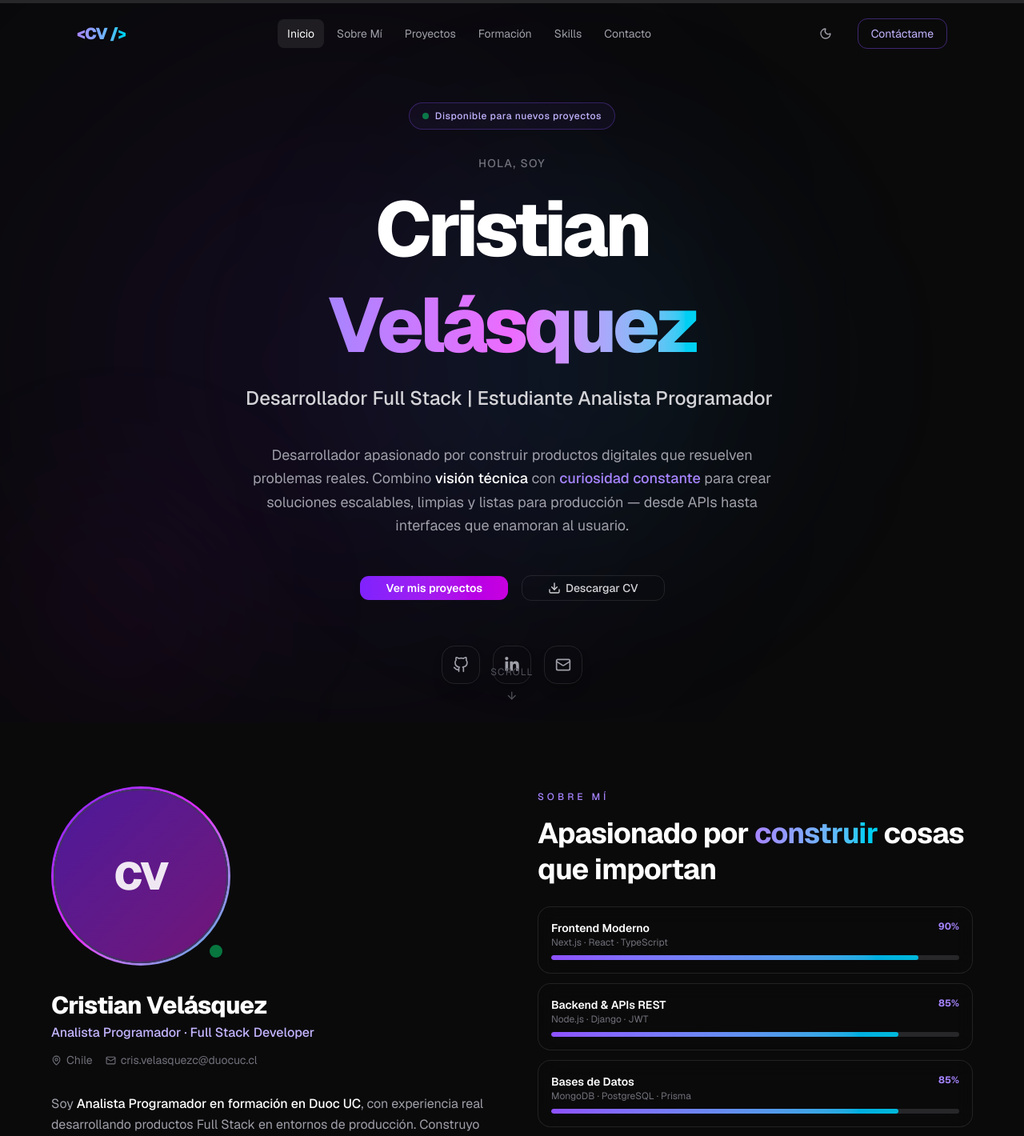
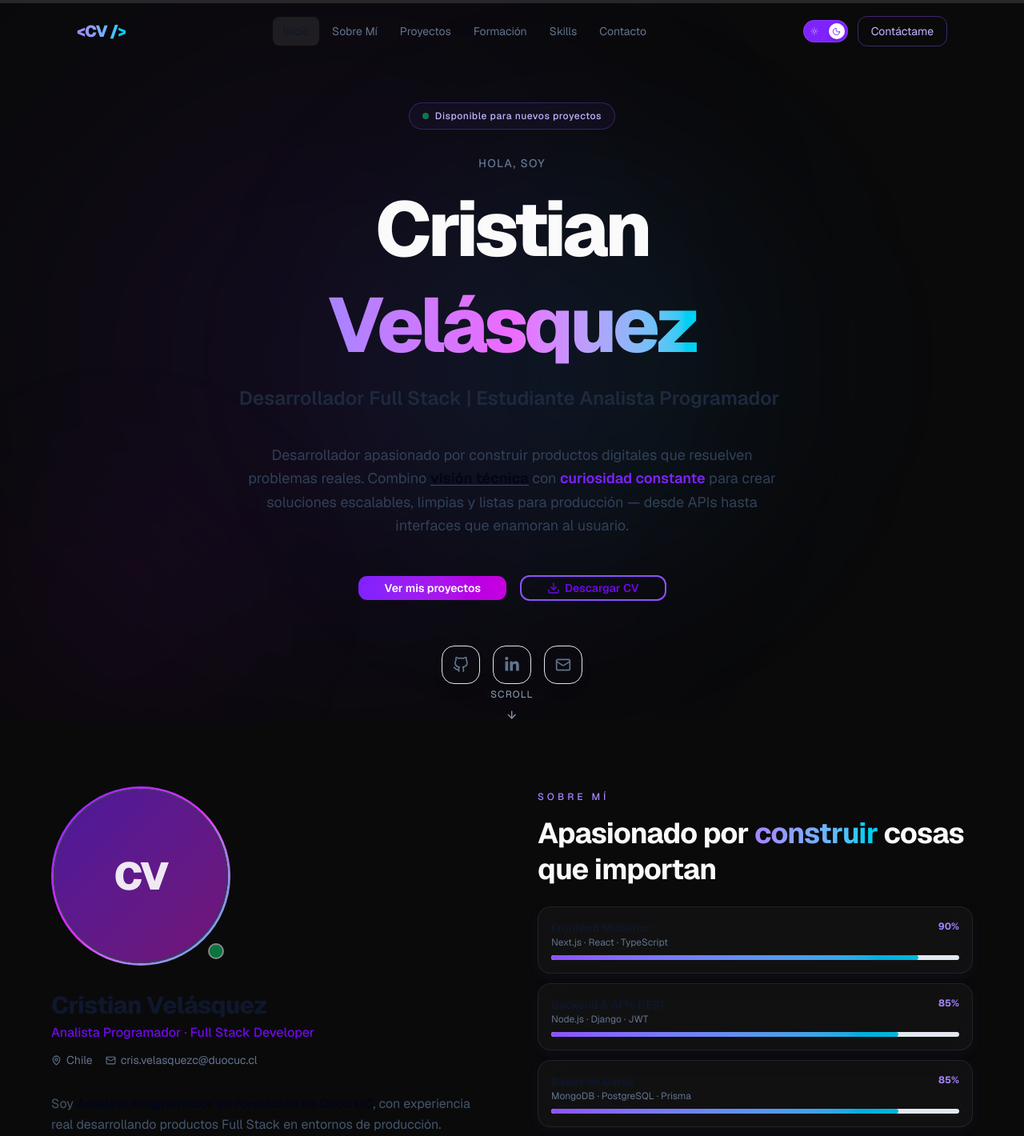
Before and after one commit to cristian102711/portfolio-cristian, a Next.js app: page / in a window 1280 px wide. Shown: the top 1420 px of the page at 80% size. Built offline with nearby package versions, Linux system fonts and the light colour scheme.

Commit message:
fix: modo oscuro y modo claro en proceso de correcion modo claro

```diff
--- a/src/app/globals.css
+++ b/src/app/globals.css
@@ -6,32 +6,48 @@
   --color-primary-glow: rgba(120, 119, 198, 0.2);
 }
 
+/* ── Modo Claro ──────────────────────────────────────────────────────── */
 :root {
-  --background: #ffffff;
-  --foreground: #000000;
-  --primary: #8b5cf6;
-  --primary-foreground: #ffffff;
-  --secondary: #f1f5f9;
-  --secondary-foreground: #0f172a;
-  --muted: #f1f5f9;
-  --muted-foreground: #64748b;
-  --border: #e2e8f0;
-  --input: #e2e8f0;
-  --ring: #8b5cf6;
+  --background:          #fafbff;
+  --background-alt:      #f1f3fb;
+  --foreground:          #080d1a;
+  --foreground-muted:    #3d4a63;
+  --foreground-subtle:   #7b8599;
+
+  --primary:             #6d28d9;
+  --primary-foreground:  #ffffff;
+  --primary-glow:        rgba(109, 40, 217, 0.12);
+
+  --accent:              #0369a1;
+
+  /* Cards: blancas con sombra suave en vez de borde crudo */
+  --card-bg:             #ffffff;
+  --card-border:         rgba(99, 102, 241, 0.10);
+  --card-shadow:         0 1px 4px rgba(0,0,0,0.06), 0 4px 16px rgba(99,102,241,0.07);
+
+  --border:              #dde1f0;
+  --ring:                #6d28d9;
 }
 
+/* ── Modo Oscuro ─────────────────────────────────────────────────────── */
 .dark {
-  --background: #0a0a0b;
-  --foreground: #fafafa;
-  --primary: #a78bfa;
-  --primary-foreground: #0a0a0b;
-  --secondary: #1e293b;
-  --secondary-foreground: #f1f5f9;
-  --muted: #1e293b;
-  --muted-foreground: #94a3b8;
-  --border: #334155;
-  --input: #334155;
-  --ring: #a78bfa;
+  --background:          #0a0a0b;
+  --background-alt:      #111114;
+  --foreground:          #fafafa;
+  --foreground-muted:    #a1a1aa;
+  --foreground-subtle:   #71717a;
+
+  --primary:             #a78bfa;
+  --primary-foreground:  #0a0a0b;
+  --primary-glow:        rgba(167, 139, 250, 0.15);
+
+  --accent:              #22d3ee;
+
+  --card-bg:             rgba(255, 255, 255, 0.03);
+  --card-border:         rgba(255, 255, 255, 0.08);
+
+  --border:              #334155;
+  --ring:                #a78bfa;
 }
 
 html {
@@ -47,7 +63,16 @@ body {
 }
 
 @layer utilities {
+  /* Card adaptativa: oscura en dark, blanca con sombra en light */
   .glass-card {
+    background: var(--card-bg);
+    border: 1px solid var(--card-border);
+    border-radius: 1rem;
+    backdrop-filter: blur(12px);
+    box-shadow: var(--card-shadow, none);
+  }
+  /* Variante explícita solo oscura (para mantener compatibilidad) */
+  .glass-card-dark {
     @apply bg-zinc-950/50 backdrop-blur-md border border-white/10 rounded-2xl;
   }
   .animate-spin-slow {
@@ -62,10 +87,18 @@ body {
     animation: blink 1s steps(2, start) infinite;
   }
   .focus-ring {
-    @apply focus-visible:outline-none focus-visible:ring-2 focus-visible:ring-violet-500 focus-visible:ring-offset-2 focus-visible:ring-offset-zinc-950;
+    @apply focus-visible:outline-none focus-visible:ring-2 focus-visible:ring-violet-500 focus-visible:ring-offset-2;
+    --tw-ring-offset-color: var(--background);
   }
   .touch-target {
     @apply min-h-[44px] min-w-[44px];
+  }
+  /* Texto adaptativo con variables */
+  .text-muted {
+    color: var(--foreground-muted);
+  }
+  .text-subtle {
+    color: var(--foreground-subtle);
   }
 }
 
--- a/src/app/layout.tsx
+++ b/src/app/layout.tsx
@@ -14,6 +14,7 @@ const spaceGrotesk = Space_Grotesk({
 })
 
 export const metadata: Metadata = {
+  metadataBase: new URL('https://portfolio-cristian.vercel.app'),
   // ── SEO Base ────────────────────────────────────────────────────────
   title: 'Cristian Velásquez | Full Stack Developer & Analista Programador',
   description:
@@ -81,8 +82,8 @@ export default function RootLayout({
       <body className="antialiased font-sans">
         <ThemeProvider
           attribute="class"
-          defaultTheme="system"
-          enableSystem
+          defaultTheme="dark"
+          enableSystem={false}
           disableTransitionOnChange
           storageKey="theme"
         >
--- a/src/app/page.tsx
+++ b/src/app/page.tsx
@@ -1,5 +1,6 @@
 import dynamic from 'next/dynamic'
 import Navbar from '@/components/shared/Navbar'
+import CustomCursor from '@/components/shared/CustomCursor'
 import Hero from '@/components/ui/Hero'
 import About from '@/components/ui/About'
 
@@ -18,7 +19,8 @@ const Contact    = dynamic(() => import('@/components/ui/Contact'),    { loading
 
 export default function HomePage() {
   return (
-    <main className="bg-[#0a0a0b] min-h-screen text-white">
+    <main className="min-h-screen text-[var(--foreground)] lg:[cursor:none]" style={{ background: 'var(--background)' }}>
+      <CustomCursor />
       <Navbar />
       <Hero />
       <About />
--- /dev/null
+++ b/src/components/shared/CustomCursor.tsx
@@ -0,0 +1,85 @@
+'use client'
+
+import { useEffect, useRef } from 'react'
+import { motion, useMotionValue, useSpring } from 'framer-motion'
+
+export default function CustomCursor() {
+  const cursorRef  = useRef<HTMLDivElement>(null)
+  const dotRef     = useRef<HTMLDivElement>(null)
+  const isHovering = useRef(false)
+
+  const mouseX = useMotionValue(-100)
+  const mouseY = useMotionValue(-100)
+
+  // El anillo grande sigue con retraso (efecto magnético suave)
+  const springX = useSpring(mouseX, { stiffness: 150, damping: 20, mass: 0.5 })
+  const springY = useSpring(mouseY, { stiffness: 150, damping: 20, mass: 0.5 })
+
+  useEffect(() => {
+    // Solo en desktop
+    if (window.matchMedia('(pointer: coarse)').matches) return
+
+    const move = (e: MouseEvent) => {
+      mouseX.set(e.clientX)
+      mouseY.set(e.clientY)
+    }
+
+    // Efecto hover en links/botones — el anillo se expande
+    const onEnter = () => {
+      isHovering.current = true
+      cursorRef.current?.classList.add('cursor-hover')
+    }
+    const onLeave = () => {
+      isHovering.current = false
+      cursorRef.current?.classList.remove('cursor-hover')
+    }
+
+    const addListeners = () => {
+      document.querySelectorAll('a, button, [role="button"]').forEach((el) => {
+        el.addEventListener('mouseenter', onEnter)
+        el.addEventListener('mouseleave', onLeave)
+      })
+    }
+
+    window.addEventListener('mousemove', move)
+    addListeners()
+
+    // Re-scan cada 2s por si se montan nuevos elementos
+    const interval = setInterval(addListeners, 2000)
+
+    return () => {
+      window.removeEventListener('mousemove', move)
+      clearInterval(interval)
+    }
+  }, [mouseX, mouseY])
+
+  return (
+    <>
+      {/* Punto central — sigue el mouse exacto */}
+      <motion.div
+        ref={dotRef}
+        className="fixed top-0 left-0 pointer-events-none z-[9999] hidden lg:block"
+        style={{ x: mouseX, y: mouseY }}
+      >
+        <div
+          className="w-1.5 h-1.5 bg-violet-400 rounded-full -translate-x-1/2 -translate-y-1/2"
+        />
+      </motion.div>
+
+      {/* Anillo exterior — sigue con retraso */}
+      <motion.div
+        ref={cursorRef}
+        className="
+          fixed top-0 left-0 pointer-events-none z-[9998] hidden lg:block
+          w-8 h-8 rounded-full border border-violet-500/60
+          -translate-x-1/2 -translate-y-1/2
+          transition-[width,height,border-color,background-color] duration-200
+          [&.cursor-hover]:w-12 [&.cursor-hover]:h-12
+          [&.cursor-hover]:border-violet-400
+          [&.cursor-hover]:bg-violet-500/10
+        "
+        style={{ x: springX, y: springY }}
+      />
+    </>
+  )
+}
--- a/src/components/shared/Navbar.tsx
+++ b/src/components/shared/Navbar.tsx
@@ -2,8 +2,8 @@
 
 import { useState, useEffect } from 'react'
 import { motion, AnimatePresence } from 'framer-motion'
-import { Menu, X, Sun, Moon, ArrowUp } from 'lucide-react'
-import { useTheme } from 'next-themes'
+import { Menu, X, ArrowUp } from 'lucide-react'
+import ThemeToggle from '@/components/shared/ThemeToggle'
 
 const navLinks = [
   { href: '#hero',      label: 'Inicio' },
@@ -21,8 +21,6 @@ export default function Navbar() {
   const [scrollProgress, setScrollProgress] = useState(0)
   const [showBackToTop, setShowBackToTop] = useState(false)
   const [mounted, setMounted] = useState(false)
-  const { theme, resolvedTheme, setTheme } = useTheme()
-  const currentTheme = mounted ? (resolvedTheme || theme) : 'dark'
 
   useEffect(() => {
     setMounted(true)
@@ -84,7 +82,7 @@ export default function Navbar() {
       transition={{ duration: 0.7, ease: 'easeOut' }}
       className={`fixed top-0 left-0 right-0 z-50 transition-all duration-500 ${
         scrolled
-          ? 'bg-zinc-950/85 backdrop-blur-md border-b border-white/5 py-3'
+          ? 'bg-white/85 dark:bg-zinc-950/85 backdrop-blur-md border-b border-slate-200/80 dark:border-white/5 py-3'
           : 'bg-transparent py-5'
       }`}
     >
@@ -108,7 +106,7 @@ export default function Navbar() {
                 key={link.href}
                 href={link.href}
                 className={`relative px-3 py-2 text-sm rounded-lg transition-colors ${
-                  isActive ? 'text-white' : 'text-zinc-400 hover:text-white'
+                  isActive ? 'text-slate-900 dark:text-white' : 'text-slate-500 dark:text-zinc-400 hover:text-slate-900 dark:hover:text-white'
                 }`}
                 whileHover={{ y: -1 }}
               >
@@ -127,20 +125,10 @@ export default function Navbar() {
 
         {/* Theme Toggle & CTA */}
         <div className="hidden md:flex items-center gap-3">
-          <button
-            onClick={() => setTheme(currentTheme === 'dark' ? 'light' : 'dark')}
-            className="p-2 rounded-lg text-zinc-400 hover:text-white hover:bg-white/5 transition-all focus-ring touch-target"
-            aria-label={currentTheme === 'dark' ? 'Cambiar a tema claro' : 'Cambiar a tema oscuro'}
-          >
-            {currentTheme === 'dark' ? (
-              <Sun className="h-4 w-4" />
-            ) : (
-              <Moon className="h-4 w-4" />
-            )}
-          </button>
+          <ThemeToggle />
           <motion.a
             href="#contact"
-            className="flex items-center gap-2 text-sm px-4 py-2 rounded-xl border border-violet-500/40 text-violet-300 hover:bg-violet-500/10 hover:border-violet-400/70 transition-all duration-300"
+            className="flex items-center gap-2 text-sm px-4 py-2 rounded-xl border border-violet-500/40 text-violet-300 hover:bg-violet-500/10 hover:border-violet-400/70 dark:text-violet-300 dark:hover:bg-violet-500/10 light:text-violet-700 transition-all duration-300"
             whileHover={{ scale: 1.05 }}
             whileTap={{ scale: 0.97 }}
           >
@@ -165,34 +153,24 @@ export default function Navbar() {
             initial={{ opacity: 0, height: 0 }}
             animate={{ opacity: 1, height: 'auto' }}
             exit={{ opacity: 0, height: 0 }}
-            className="md:hidden bg-zinc-950/95 backdrop-blur-md border-t border-white/5"
+            className="md:hidden bg-white/95 dark:bg-zinc-950/95 backdrop-blur-md border-t border-slate-200/80 dark:border-white/5"
           >
             <div className="max-w-6xl mx-auto px-4 sm:px-6 lg:px-8 py-4 flex flex-col gap-1">
               {navLinks.map((link) => (
                 <a
                   key={link.href}
                   href={link.href}
-                  className="text-sm text-zinc-400 hover:text-white hover:bg-white/5 px-3 py-2.5 rounded-lg transition-all"
+                  className="text-sm text-slate-500 dark:text-zinc-400 hover:text-slate-900 dark:hover:text-white hover:bg-slate-100 dark:hover:bg-white/5 px-3 py-2.5 rounded-lg transition-all"
                   onClick={() => setMenuOpen(false)}
                 >
                   {link.label}
                 </a>
               ))}
               <div className="flex items-center justify-between mt-2 px-3">
-                <button
-                  onClick={() => setTheme(currentTheme === 'dark' ? 'light' : 'dark')}
-                  className="p-2 rounded-lg text-zinc-400 hover:text-white hover:bg-white/5 transition-all focus-ring touch-target"
-                  aria-label={currentTheme === 'dark' ? 'Cambiar a tema claro' : 'Cambiar a tema oscuro'}
-                >
-                  {currentTheme === 'dark' ? (
-                    <Sun className="h-4 w-4" />
-                  ) : (
-                    <Moon className="h-4 w-4" />
-                  )}
-                </button>
+                <ThemeToggle />
                 <a
                   href="#contact"
-                  className="text-center text-sm px-4 py-2.5 rounded-xl border border-violet-500/40 text-violet-300"
+                  className="text-center text-sm px-4 py-2.5 rounded-xl border border-violet-500/40 text-violet-300 dark:text-violet-300"
                   onClick={() => setMenuOpen(false)}
                 >
                   Contáctame
--- /dev/null
+++ b/src/components/shared/ThemeToggle.tsx
@@ -0,0 +1,58 @@
+'use client'
+
+import { useTheme } from 'next-themes'
+import { useEffect, useState } from 'react'
+import { motion } from 'framer-motion'
+import { Sun, Moon } from 'lucide-react'
+
+export default function ThemeToggle() {
+  const { resolvedTheme, setTheme } = useTheme()
+  const [mounted, setMounted] = useState(false)
+
+  useEffect(() => setMounted(true), [])
+  if (!mounted) return <div className="w-14 h-7 rounded-full bg-zinc-800/50 animate-pulse" />
+
+  const isDark = resolvedTheme === 'dark'
+
+  return (
+    <button
+      onClick={() => setTheme(isDark ? 'light' : 'dark')}
+      aria-label={isDark ? 'Cambiar a modo claro' : 'Cambiar a modo oscuro'}
+      className={`
+        relative flex items-center w-14 h-7 rounded-full transition-colors duration-300 focus-ring flex-shrink-0
+        ${isDark
+          ? 'bg-violet-600 border border-violet-500/50'
+          : 'bg-amber-200 border border-amber-300'}
+      `}
+    >
+      {/* Thumb slider — usa justify con padding en vez de absolute */}
+      <motion.div
+        layout
+        transition={{ type: 'spring', stiffness: 600, damping: 40 }}
+        className={`
+          w-5 h-5 rounded-full bg-white shadow-md flex items-center justify-center
+          absolute top-[3px]
+          ${isDark ? 'left-[31px]' : 'left-[3px]'}
+        `}
+      >
+        <motion.div
+          key={isDark ? 'moon' : 'sun'}
+          initial={{ rotate: -20, opacity: 0, scale: 0.6 }}
+          animate={{ rotate: 0,   opacity: 1, scale: 1   }}
+          transition={{ duration: 0.2 }}
+        >
+          {isDark
+            ? <Moon size={11} className="text-violet-600" />
+            : <Sun  size={11} className="text-amber-500" />
+          }
+        </motion.div>
+      </motion.div>
+
+      {/* Decorative background icon */}
+      {isDark
+        ? <Sun  size={10} className="absolute left-2   text-violet-200 opacity-70" />
+        : <Moon size={10} className="absolute right-2  text-amber-500 opacity-60" />
+      }
+    </button>
+  )
+}
--- a/src/components/ui/About.tsx
+++ b/src/components/ui/About.tsx
@@ -31,7 +31,7 @@ export default function About() {
               <div className="absolute inset-0 rounded-full p-[3px] bg-gradient-to-br from-violet-600 via-fuchsia-500 to-cyan-500 animate-spin-slow">
                 <div className="w-full h-full rounded-full bg-zinc-950" />
               </div>
-              <div className="absolute inset-[3px] rounded-full overflow-hidden bg-zinc-800 border-2 border-violet-500/30">
+              <div className="absolute inset-[3px] rounded-full overflow-hidden bg-zinc-800 dark:bg-zinc-800 border-2 border-violet-500/30">
                 {/* Fallback avatar (No profile photo uploaded yet) */}
                 <div className="w-full h-full flex items-center justify-center bg-gradient-to-br from-violet-900 to-fuchsia-900" role="img" aria-label="Avatar de Cristian Velásquez">
                   <span className="text-5xl font-black text-white/90 select-none tracking-tighter">
@@ -40,18 +40,18 @@ export default function About() {
                 </div>
               </div>
               {/* Status dot */}
-              <div className="absolute bottom-2 right-2 w-5 h-5 bg-green-400 rounded-full border-2 border-zinc-950 animate-pulse z-10" />
+              <div className="absolute bottom-2 right-2 w-5 h-5 bg-green-400 rounded-full border-2 border-white dark:border-zinc-950 animate-pulse z-10" />
             </div>
 
             {/* Name + title */}
             <div className="text-center lg:text-left">
-              <h2 className="text-3xl font-extrabold tracking-tight text-white">
+              <h2 className="text-3xl font-extrabold tracking-tight text-slate-900 dark:text-white">
                 Cristian Velásquez
               </h2>
-              <p className="mt-1 text-violet-300 font-medium">
+              <p className="mt-1 text-violet-700 dark:text-violet-300 font-medium">
                 Analista Programador · Full Stack Developer
               </p>
-              <div className="flex items-center justify-center lg:justify-start gap-4 mt-3 text-sm text-zinc-500">
+              <div className="flex items-center justify-center lg:justify-start gap-4 mt-3 text-sm text-slate-500 dark:text-zinc-500">
                 <span className="flex items-center gap-1.5">
                   <MapPin size={13} /> Chile
                 </span>
@@ -63,19 +63,19 @@ export default function About() {
             </div>
 
             {/* About text */}
-            <div className="space-y-4 text-zinc-400 leading-relaxed text-sm lg:text-base">
+            <div className="space-y-4 text-slate-600 dark:text-zinc-400 leading-relaxed text-sm lg:text-base">
               <p>
                 Soy{' '}
-                <span className="text-white font-medium">Analista Programador en formación en Duoc UC</span>,
+                <span className="text-slate-950 dark:text-white font-bold">Analista Programador en formación en Duoc UC</span>,
                 con experiencia real desarrollando productos Full Stack en entornos de producción.
                 Construyo desde cero sistemas web complejos con{' '}
-                <span className="text-violet-300 font-medium">Next.js, React, Node.js, Java y Flutter</span>,
+                <span className="text-violet-800 dark:text-violet-300 font-semibold">Next.js, React, Node.js, Java y Flutter</span>,
                 integrando autenticación, bases de datos y despliegue continuo.
               </p>
               <p>
                 Me adapto rápido a nuevos stacks, aprendo de forma autónoma y disfruto el trabajo colaborativo
                 con equipos técnicos. Mi objetivo es crear{' '}
-                <span className="text-cyan-400 font-medium">sistemas escalables, modulares y seguros</span>{' '}
+                <span className="text-cyan-800 dark:text-cyan-400 font-semibold">sistemas escalables, modulares y seguros</span>{' '}
                 que generen impacto real en el negocio y en los usuarios.
               </p>
             </div>
@@ -92,7 +92,7 @@ export default function About() {
                   <span className="text-2xl font-bold bg-gradient-to-r from-violet-400 to-cyan-400 bg-clip-text text-transparent">
                     {stat.value}
                   </span>
-                  <span className="text-xs text-zinc-500">{stat.label}</span>
+                  <span className="text-xs text-slate-500 dark:text-zinc-500">{stat.label}</span>
                 </div>
               ))}
             </div>
@@ -157,12 +157,12 @@ export default function About() {
                 <div key={item.label} className="glass-card p-4">
                   <div className="flex justify-between items-start mb-2">
                     <div>
-                      <p className="text-sm font-semibold text-white">{item.label}</p>
-                      <p className="text-xs text-zinc-500">{item.desc}</p>
+                      <p className="text-sm font-semibold text-slate-900 dark:text-white">{item.label}</p>
+                      <p className="text-xs text-slate-500 dark:text-zinc-500">{item.desc}</p>
                     </div>
                     <span className="text-xs font-bold text-violet-400">{item.pct}%</span>
                   </div>
-                  <div className="h-1.5 rounded-full bg-zinc-800 overflow-hidden">
+                  <div className="h-1.5 rounded-full bg-slate-200 dark:bg-zinc-800 overflow-hidden">
                     <motion.div
                       initial={{ width: 0 }}
                       whileInView={{ width: `${item.pct}%` }}
--- a/src/components/ui/Hero.tsx
+++ b/src/components/ui/Hero.tsx
@@ -79,7 +79,7 @@ export default function Hero() {
             transition={{ delay: 0.15, duration: 0.7, ease: 'easeOut' }}
             className="flex flex-col items-center"
           >
-            <p className="text-zinc-500 text-sm font-medium mb-3 tracking-widest uppercase">
+            <p className="text-slate-500 dark:text-zinc-500 text-sm font-medium mb-3 tracking-widest uppercase">
               Hola, soy
             </p>
             <h1 className="text-6xl md:text-7xl lg:text-8xl font-extrabold leading-tight tracking-tighter mb-4">
@@ -91,7 +91,7 @@ export default function Hero() {
             </h1>
 
             {/* Typewriter text */}
-            <h2 className="text-xl md:text-2xl text-zinc-300 font-medium h-8 flex items-center justify-center gap-1">
+            <h2 className="text-xl md:text-2xl text-slate-800 dark:text-zinc-300 font-semibold h-8 flex items-center justify-center gap-1">
               {typedText}
               <span className={`w-[3px] h-6 bg-violet-400 inline-block ${isTyping ? 'animate-pulse' : 'animate-blink'}`} />
             </h2>
@@ -102,12 +102,12 @@ export default function Hero() {
             whileInView={{ opacity: 1, y: 0 }}
             viewport={{ once: true }}
             transition={{ delay: 0.3, duration: 0.7, ease: 'easeOut' }}
-            className="text-zinc-400 text-lg leading-relaxed max-w-2xl mt-2"
+            className="text-slate-700 dark:text-zinc-400 text-lg leading-relaxed max-w-2xl mt-2"
           >
             Desarrollador apasionado por construir productos digitales que resuelven problemas reales.
             Combino{' '}
-            <span className="text-white font-medium">visión técnica</span> con{' '}
-            <span className="text-violet-400 font-medium">curiosidad constante</span>{' '}
+            <span className="text-slate-950 dark:text-white font-bold underline underline-offset-2 decoration-violet-400/40">visión técnica</span> con{' '}
+            <span className="text-violet-600 dark:text-violet-400 font-semibold">curiosidad constante</span>{' '}
             para crear soluciones escalables, limpias y listas para producción — desde APIs hasta interfaces que enamoran al usuario.
           </motion.p>
 
@@ -134,7 +134,7 @@ export default function Hero() {
             >
             <Button
               variant="outline"
-              className="px-8 py-3.5 rounded-xl border border-white/10 text-zinc-300 hover:border-violet-500/40 hover:text-white hover:bg-violet-500/5"
+              className="px-8 py-3.5 rounded-xl border-2 border-violet-500 text-violet-700 dark:text-violet-300 hover:bg-violet-500 hover:text-white dark:hover:bg-violet-500/20 transition-all font-semibold"
               onClick={handleDownload}
               disabled={isDownloading}
             >
@@ -187,7 +187,7 @@ export default function Hero() {
                 target="_blank"
                 rel="noopener noreferrer"
                 aria-label={label}
-                className="w-12 h-12 rounded-2xl border border-white/10 flex items-center justify-center text-zinc-400 hover:text-white hover:border-violet-500/50 hover:bg-violet-500/10 transition-all shadow-lg shadow-black/20 focus-ring"
+                className="w-12 h-12 rounded-2xl border border-slate-200 dark:border-white/10 flex items-center justify-center text-slate-500 dark:text-zinc-400 hover:text-violet-600 dark:hover:text-white hover:border-violet-500/50 hover:bg-violet-500/10 transition-all shadow-lg shadow-black/10 focus-ring"
                 whileHover={{ scale: 1.12, y: -4 }}
                 whileTap={{ scale: 0.95 }}
                 style={{ '--hover-color': color } as React.CSSProperties}
@@ -203,7 +203,7 @@ export default function Hero() {
           initial={{ opacity: 0 }}
           animate={{ opacity: 1 }}
           transition={{ delay: 2.5 }}
-          className="absolute bottom-8 left-1/2 -translate-x-1/2 flex flex-col items-center gap-2 text-zinc-600"
+          className="hidden sm:flex absolute bottom-2 left-1/2 -translate-x-1/2 flex-col items-center gap-1 text-slate-400 dark:text-zinc-600 z-0 opacity-60"
         >
           <span className="text-xs tracking-widest uppercase">Scroll</span>
           <motion.div
```
Also changed, not shown: src/components/ui/Contact.tsx (+11 -11 lines), src/components/ui/Experience.tsx (+11 -10 lines), src/components/ui/Projects.tsx (+10 -10 lines).
